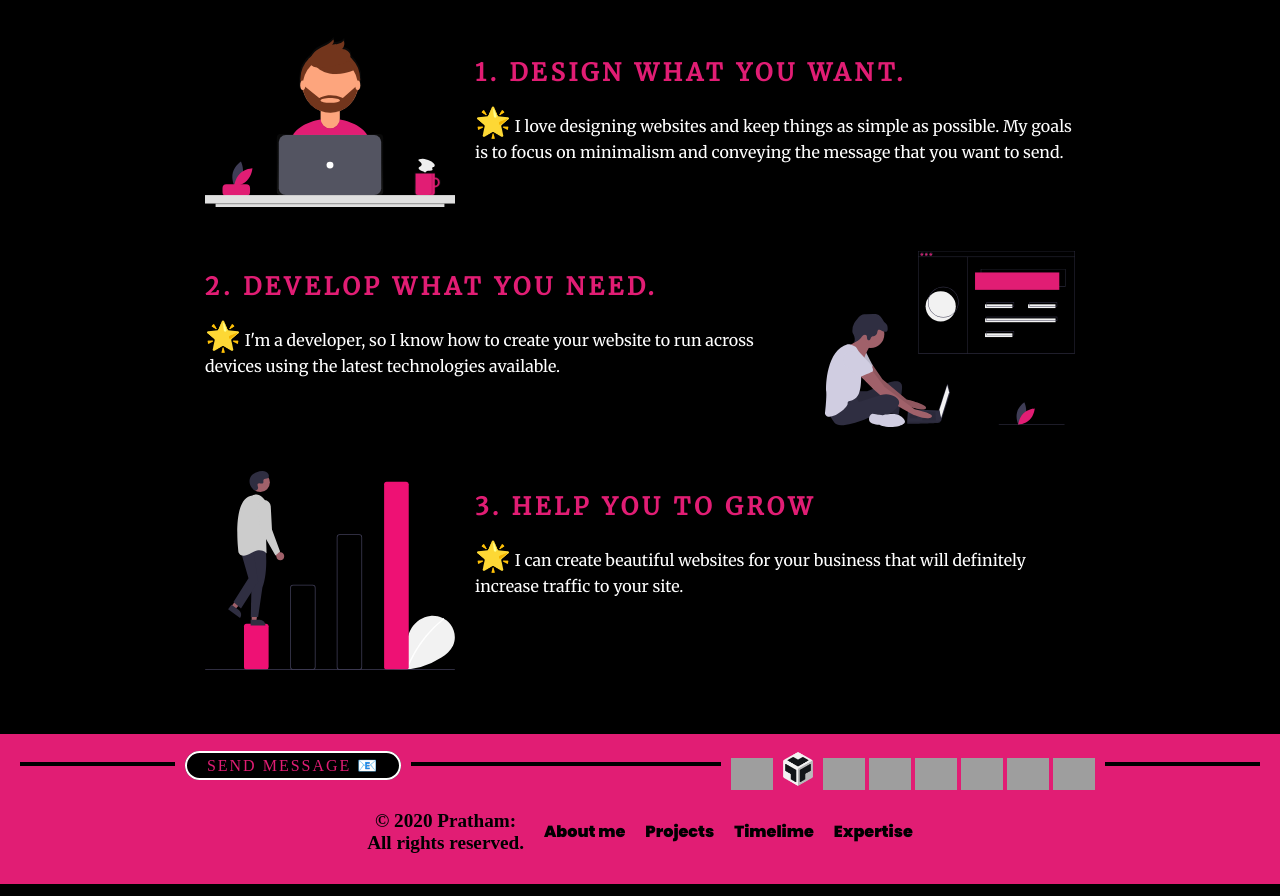
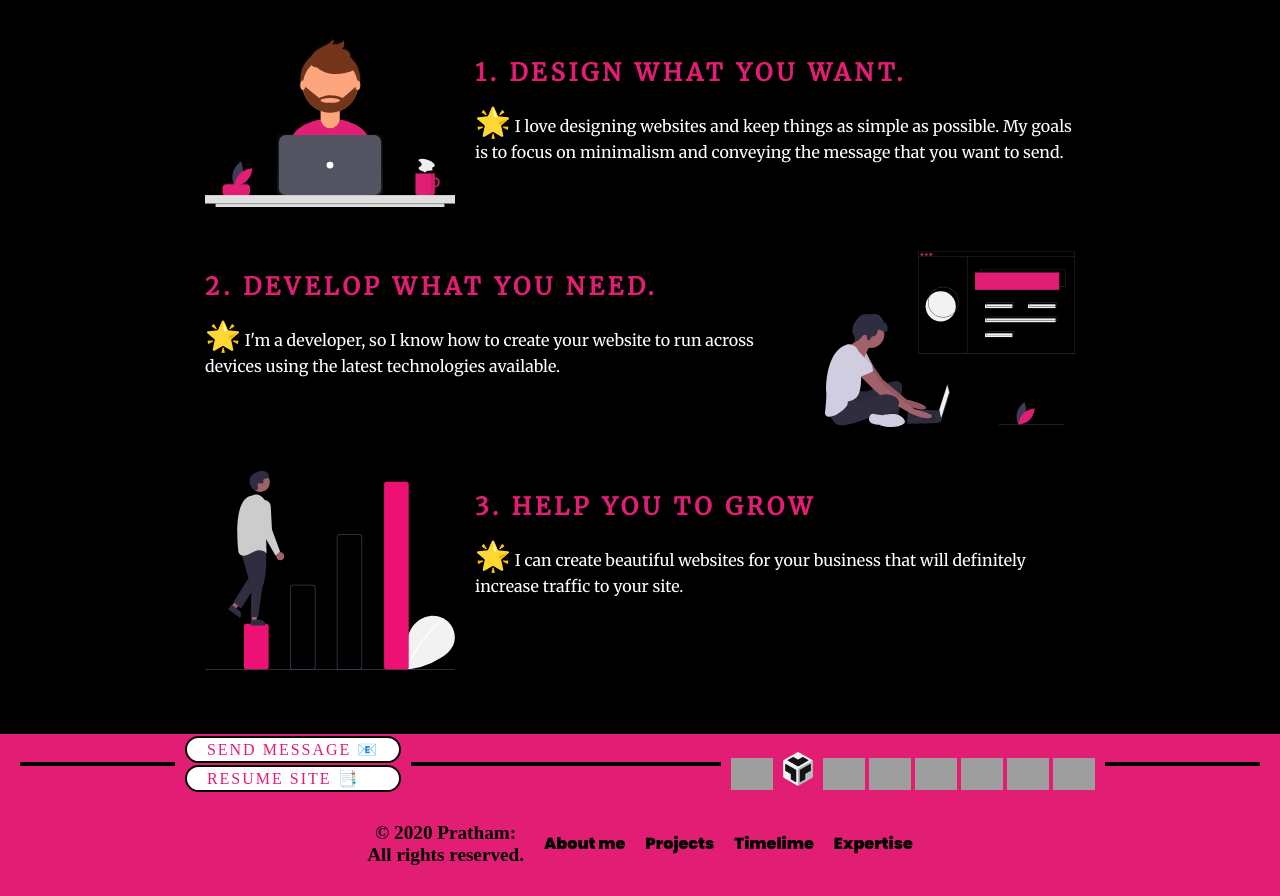
Before and after one commit to PrathamKumar14/Pratham, a plain HTML site: page index.html in a window 1280 px wide. Shown: the part 2826-3722 px from the top of the page. Drawn offline with nearby package versions, Linux system fonts and the light colour scheme; grey boxes are pictures that could not be loaded.

Commit message:
Add resume site btn in footer

```diff
--- a/index.html
+++ b/index.html
@@ -455,9 +455,12 @@
       <div class="footer-wrapper">
         <hr />
         <div class="flex-icons">
-          <div style="text-align: center">
+          <div>
             <a class="mail-btn" href="mailto:prathamsolera@gmail.com"
               >SEND MESSAGE &#128231;</a
+            >
+            <a class="mail-btn" href="https://resume.pratham.codes"
+              >RESUME SITE &#128209;</a
             >
           </div>
           <div class="icons">
--- a/styles.css
+++ b/styles.css
@@ -1025,17 +1025,18 @@ footer {
 }
 
 .mail-btn {
-  padding: 4px 20px;
-  background: black;
+  display: block;
+  padding: 2px 20px;
+  background: white;
   color: #e11d74;
   text-decoration: none;
   letter-spacing: 2px;
   border-radius: 20px;
   box-sizing: border-box;
-  border: 2px solid white;
-  margin-top: 6px;
+  border: 2px solid black;
+  margin-top: 2px;
   position: relative;
-  top: 8px;
+  bottom: 14px;
 }
 
 .icons > a > img {
```
